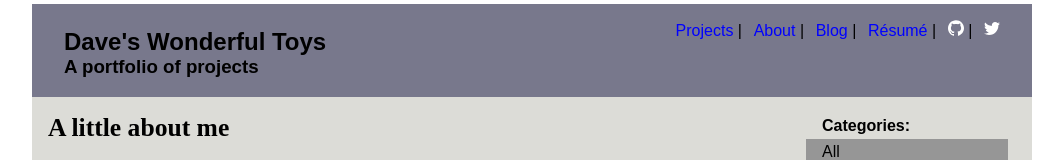
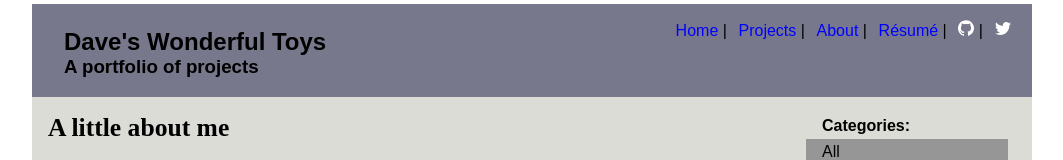
Before and after one commit to billyham/code-blog, a website: page index.html in a window 1280 px wide. Shown: the top 160 px of the page, without its empty margins (108-1171 px from the left). Drawn offline with nearby package versions, Linux system fonts and the light colour scheme.

Commit message:
Rearranged nav items

```diff
--- a/index.html
+++ b/index.html
@@ -45,9 +45,9 @@
 
           <div id="drop_down_menu">
             <ul>
+							<li><a class="onDark" href="http://blog.davehanagan.com">Home</a></li>
               <li id="homeNavLink"><a class="onDark" href="/" data-nav="home">Projects</a></li>
               <li id="aboutNavLink"><a class="onDark" href="/about" data-nav="about">About</a></li>
-							<li><a class="onDark" href="http://blog.davehanagan.com">Blog</a></li>
 							<li><a class="onDark" href="http://blog.davehanagan.com/resume" data-nav="resume">Résumé</a></li>
               <li><a class="onDark" href="https://github.com/billyham">GitHub</a></li>
               <li><a class="onDark" href="https://twitter.com/DaveHanagan">Twitter</a></li>
@@ -60,9 +60,9 @@
 
         <div id="navigation_bar_links">
           <ul>
+						<li><a href="http://blog.davehanagan.com">Home</a><span> | </span></li>
             <li id="homeNavLink"><a href="/" data-nav="home">Projects</a><span> | </span></li>
             <li id="aboutNavLink"><a href="/about" data-nav="about">About</a><span> | </span></li>
-						<li><a href="http://blog.davehanagan.com">Blog</a><span> | </span></li>
 						<li><a href="http://blog.davehanagan.com/resume">Résumé</a><span> | </span></li>
             <li><a href="https://github.com/billyham"><img class="icon" src="styles/icons/433-github-alt.svg"></a><span> | </span></li>
            <li><a href="https://twitter.com/DaveHanagan"><img class="icon" src="styles/icons/407-twitter-alt.svg"></a></li>
```
